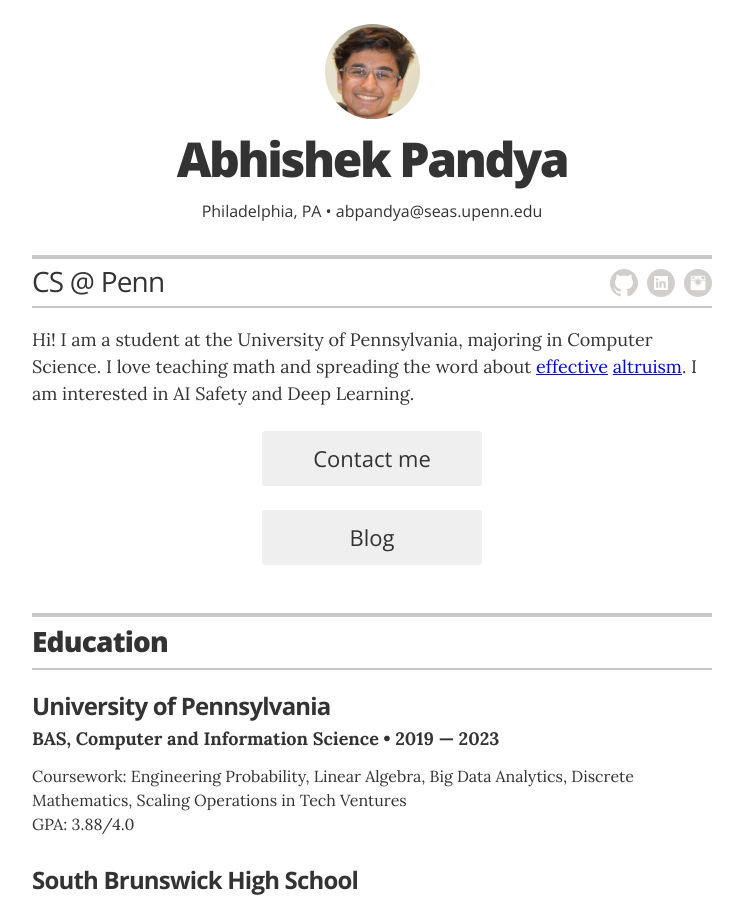
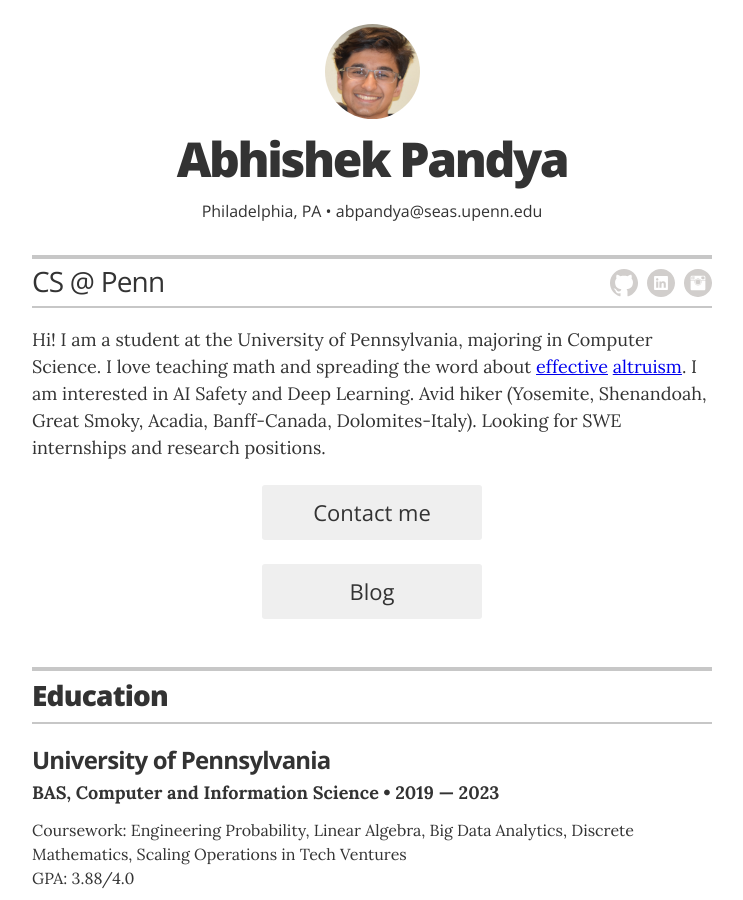
Before and after one commit to abhishekp106/old-website, a Jekyll site: the page built from index.html, in a window 1280 px wide and 900 px high. Shown: the whole window, without its empty margins (268-1011 px from the left). Built offline with Jekyll 4.4.1, drawn with Linux system fonts in a browser that asks for light colours.

Commit message:
Update _config.yml

```diff
--- a/_config.yml
+++ b/_config.yml
@@ -23,7 +23,7 @@ resume_contact_address:         "Philadelphia, PA"
 resume_header_contact_info:     "Philadelphia, PA • abpandya@seas.upenn.edu"
 display_header_contact_info:    "true"
 
-resume_header_intro: "<p>Hi! I am a student at the University of Pennsylvania, majoring in Computer Science. I love teaching math and spreading the word about <a href='https://80000hours.org/key-ideas/' target='_blank'>effective</a> <a href='https://www.1fortheworld.org/' target='_blank'>altruism</a>. I am interested in AI Safety and Deep Learning. </p>"
+resume_header_intro: "<p>Hi! I am a student at the University of Pennsylvania, majoring in Computer Science. I love teaching math and spreading the word about <a href='https://80000hours.org/key-ideas/' target='_blank'>effective</a> <a href='https://www.1fortheworld.org/' target='_blank'>altruism</a>. I am interested in AI Safety and Deep Learning. Avid hiker (Yosemite, Shenandoah, Great Smoky, Acadia, Banff-Canada, Dolomites-Italy). Looking for SWE internships and research positions. </p>"
 
 # use "yes" to display the email contact button,
 # "no" to display an "I'm not looking for work" message,
```
